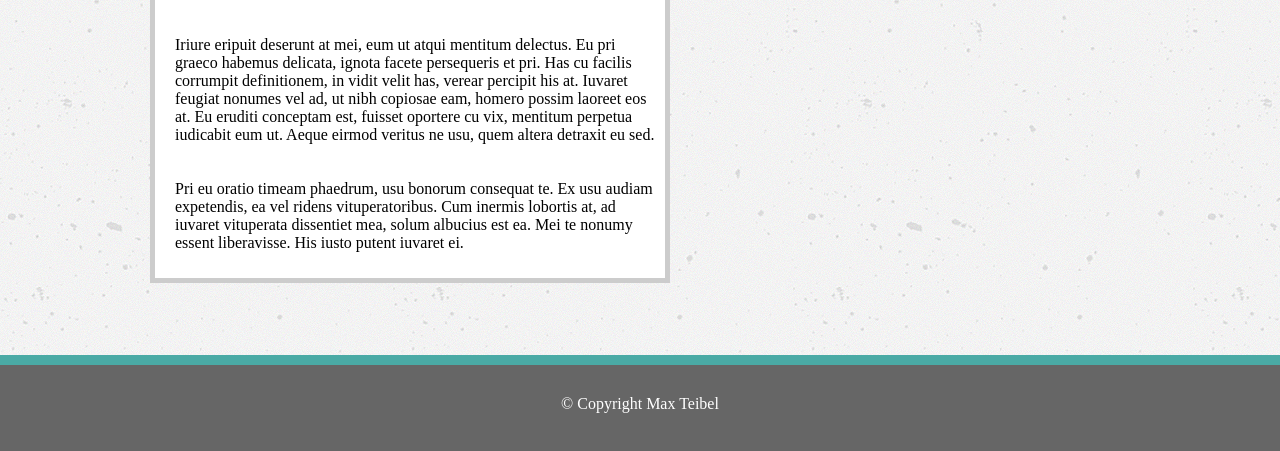
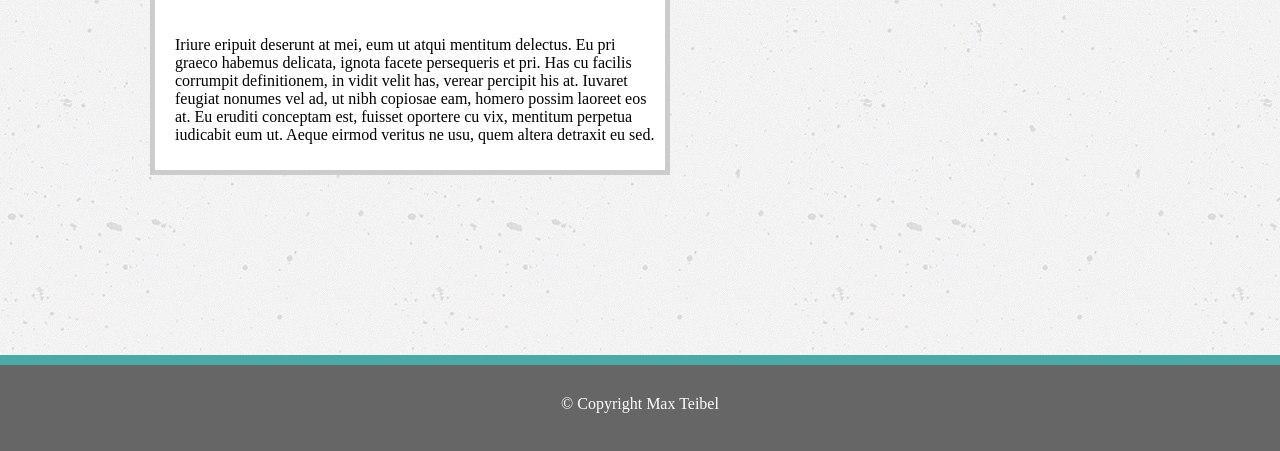
Before and after one commit to mnteibel/Basic-Portfolio, a plain HTML site: page index.html in a window 1280 px wide. Shown: the part 345-796 px from the top of the page. Drawn offline with Linux system fonts and the light colour scheme.

Commit message:
Real final commit

```diff
--- a/index.html
+++ b/index.html
@@ -31,9 +31,6 @@
 		<p>
 		Iriure eripuit deserunt at mei, eum ut atqui mentitum delectus. Eu pri graeco habemus delicata, ignota facete persequeris et pri. Has cu facilis corrumpit definitionem, in vidit velit has, verear percipit his at. Iuvaret feugiat nonumes vel ad, ut nibh copiosae eam, homero possim laoreet eos at. Eu eruditi conceptam est, fuisset oportere cu vix, mentitum perpetua iudicabit eum ut. Aeque eirmod veritus ne usu, quem altera detraxit eu sed.
 		</p>
-		<p>
-		Pri eu oratio timeam phaedrum, usu bonorum consequat te. Ex usu audiam expetendis, ea vel ridens vituperatoribus. Cum inermis lobortis at, ad iuvaret vituperata dissentiet mea, solum albucius est ea. Mei te nonumy essent liberavisse. His iusto putent iuvaret ei.
-		</p>
 		</div>
 		</h1>
 
```
